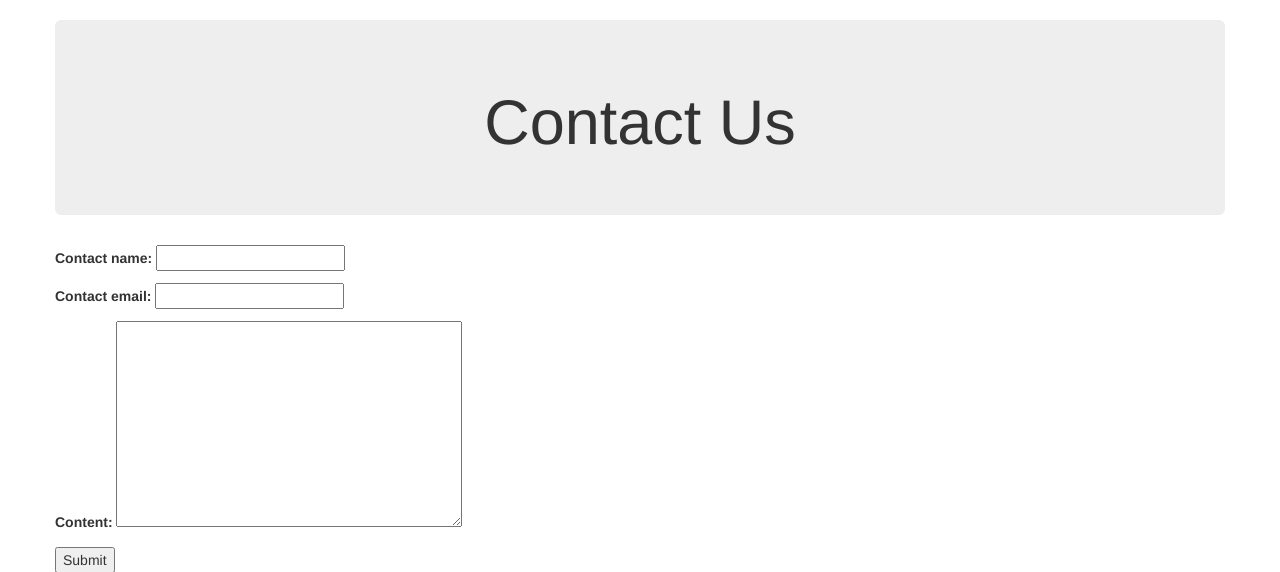
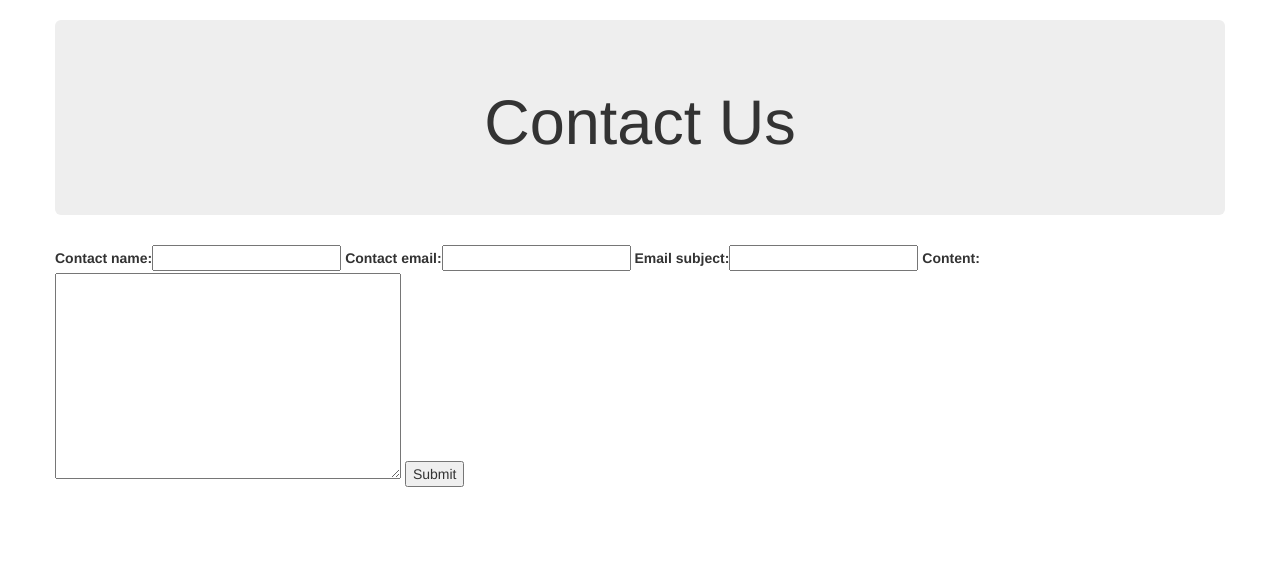
Before and after one commit to hoosinvent/club_site, a Django app: page /contact/ in a window 1280 px wide. Shown: the part 51-623 px from the top of the page. Run offline with Django 3.2, Linux system fonts and the light colour scheme; some libraries are stand-ins or nearby versions.

Commit message:
New email logic

```diff
--- a/club/forms.py
+++ b/club/forms.py
@@ -3,6 +3,7 @@ from django import forms
 class ContactForm(forms.Form):
     contact_name = forms.CharField(required=True)
     contact_email = forms.EmailField(required=True)
+    email_subject = forms.CharField(required=True)
     content = forms.CharField(
         required=True,
         widget=forms.Textarea
--- a/club/templates/contact.html
+++ b/club/templates/contact.html
@@ -10,11 +10,20 @@
               <div class="jumbotron text-center">
                   <h1>Contact Us</h1>
               </div>
+            {% if email_sent %}
+                <div class="alert alert-success alert-dismissible fade in" role="alert">
+                    <button class="close" aria-label="Close" type="button" data-dismiss="alert">
+                        <span aria-hidden="true">×</span>
+                    </button>
+                    <strong>Thanks for your email!</strong> We'll be in touch soon.
+                </div>
+            {%  endif %}
             <form role="form" action="{% url 'club:contact'%}" method="post">
                 {% csrf_token %}
-                {{ form.as_p }}
+                {{ form}}
                 <button type="submit">Submit</button>
             </form>
+
           </div>
       </div>
 {% endblock %}}
--- a/club/views.py
+++ b/club/views.py
@@ -7,6 +7,7 @@ def index(request):
 	return render(request, "index.html")
 
 def contact(request):
+	response = None
 	if request.method == "GET":
 		form = ContactForm()
 	else:
@@ -14,13 +15,14 @@ def contact(request):
 		if form.is_valid():
 			contact_name = form.cleaned_data['contact_name']
 			contact_email = form.cleaned_data['contact_email']
+			email_subject = form.cleaned_data['email_subject']
 			content = form.cleaned_data['content']
 
 			sg = sendgrid.SendGridAPIClient(apikey=os.environ.get('SENDGRID_API_KEY'))
 			data = {
 				"personalizations": [{
 						"to": [{"email": "jes3cu@virginia.edu"}],
-						"subject": "Hello World from the SendGrid Python Library!"
+						"subject": email_subject
 					}],
 				"from": {"email": contact_email},
 				"content": [{
@@ -29,4 +31,5 @@ def contact(request):
 				}]
 			}
 			response = sg.client.mail.send.post(request_body=data)
-	return render(request, "contact.html", {'form':form})
+			form = ContactForm()
+	return render(request, "contact.html", {'form':form, 'email_sent':response})
```
